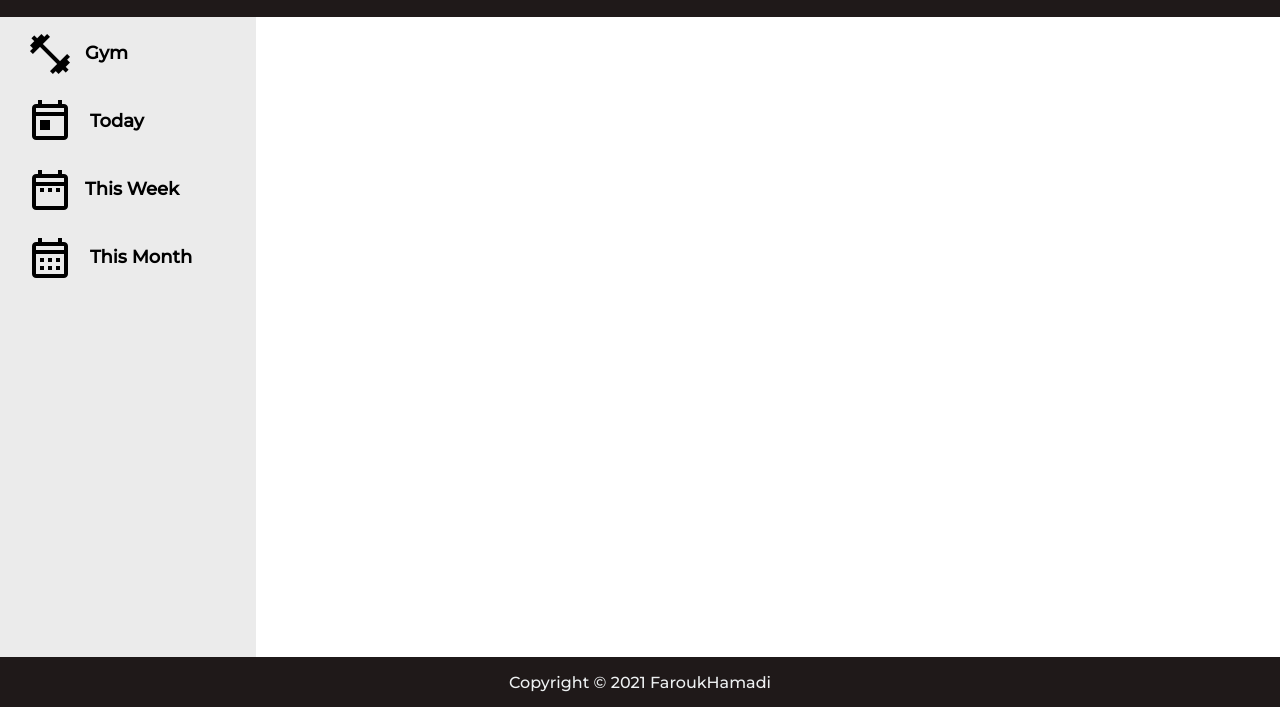
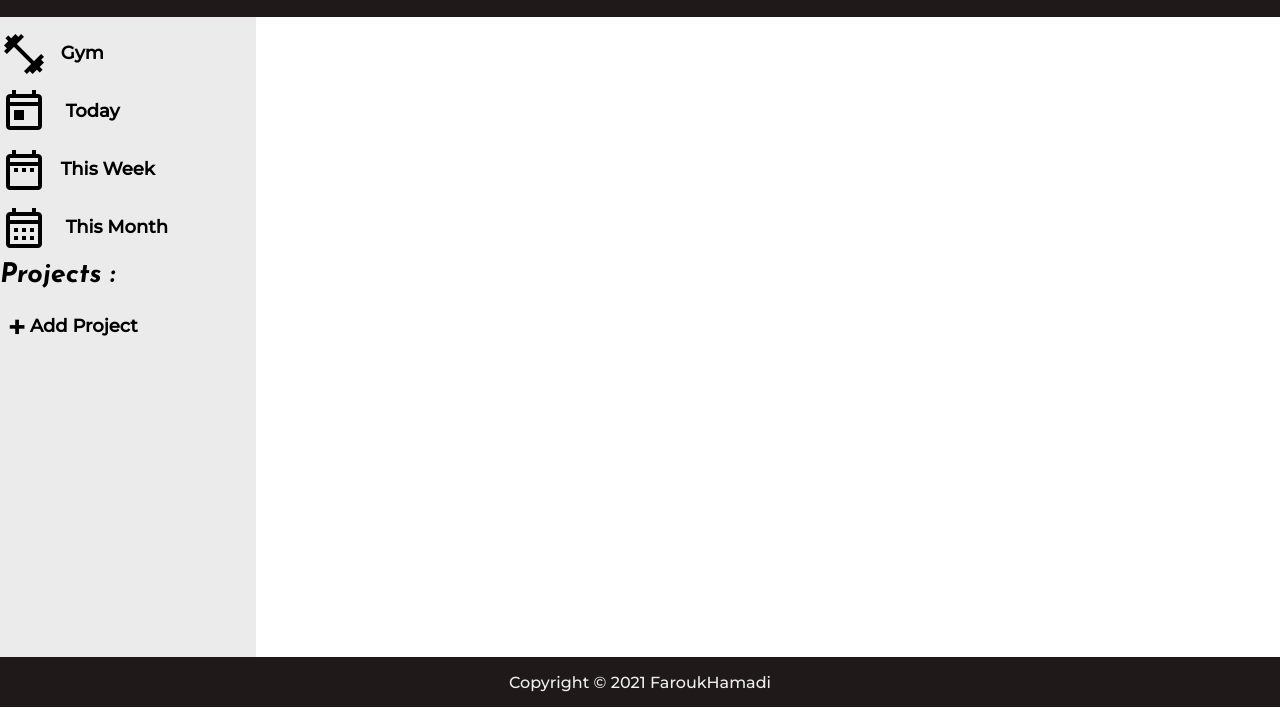
Before and after one commit to Faroukhamadi/TodoList-project, a website built with webpack: page dist/index.html in a window 1280 px wide. Shown: the part 92-800 px from the top of the page. Built offline with nearby package versions, Linux system fonts and the light colour scheme.

Commit message:
update list with add project

```diff
--- a/dist/index.html
+++ b/dist/index.html
@@ -21,10 +21,13 @@
     </div>
     <div class="side-bar">
         <ul>
-            <li><img src="gym.png" alt="gym" id="gym"><a href="#">Gym</a></li>
-            <li><img src="today.png" alt="calendar" id="today"> <a href="#">Today</a></li>
-            <li><img src="week.png" alt="calendar" id="week"><a href="#">This Week</a></li>
-            <li><img src="month.png" alt="calendar" id="month"> <a href="#">This Month</a></li>
+            <li class="togglable"><img src="gym.png" alt="gym" id="gym"><a href="#">Gym</a></li>
+            <li class="togglable"><img src="today.png" alt="calendar" id="today"> <a href="#">Today</a></li>
+            <li class="togglable"><img src="week.png" alt="calendar" id="week"><a href="#">This Week</a></li>
+            <li class="togglable"><img src="month.png" alt="calendar" id="month"> <a href="#">This Month</a></li>
+            <!-- <li><img src="checklist.png" alt="checlist" id="list"> <a href="#">Testing</a></li> -->
+            <h2>Projects : </h2>
+            <li id="addPr" class="togglable"><a href="#"><span id="plus-sgn">+</span> Add Project</a></li>
         </ul>
     </div>
     <div class="footer">
--- a/dist/style.css
+++ b/dist/style.css
@@ -1,4 +1,5 @@
 @import url('https://fonts.googleapis.com/css2?family=Montserrat:wght@500&display=swap');
+@import url('https://fonts.googleapis.com/css2?family=Josefin+Sans:ital,wght@1,700&display=swap');
 
 html, body {
     height: 100%;
@@ -76,7 +77,7 @@ button:hover {
     background-color: rgb(50, 122, 238, 0.7);
 }
 
-#gym, #today, #week, #month {
+#gym, #today, #week, #month, #list {
     vertical-align: middle;
     margin-right: 5%;
 }
@@ -84,7 +85,7 @@ button:hover {
 .side-bar {
     font-family: 'Montserrat', sans-serif;
     font-size: large;
-    font-weight: bolder;
+    font-weight: bold;
     display: flex;
     justify-content: left;
     background-color: rgb(235, 235, 235);
@@ -99,13 +100,21 @@ button:hover {
     margin-left: 0%;
     list-style: none;
     margin-top: 5%;
-    margin-left: 10%;
 }
 
 .side-bar ul li {
-    margin-bottom: 20px;
+    margin-bottom: 10px;
     display: inline;
     cursor: pointer;
+}
+
+.togglable:hover {
+    border-radius: 7px;
+    background-color: rgb(216, 216, 216);
+}
+
+.togglable:active {
+    background-color: rgb(221, 221, 221);
 }
 
 .side-bar ul a {
@@ -113,6 +122,20 @@ button:hover {
     text-decoration: none;
 }
 
+.side-bar h2 {
+    font-family: 'Josefin Sans', sans-serif;
+    margin-bottom: 20px;
+}
+
+#addPr {
+    margin-left: 3%;
+}
+
+#plus-sgn {
+    font-weight: 900;
+    font-size: 30px;
+    vertical-align: middle;
+}
 
 #copyright {
     display: flex;
```
Also changed, not shown: dist/checklist.png (added).
